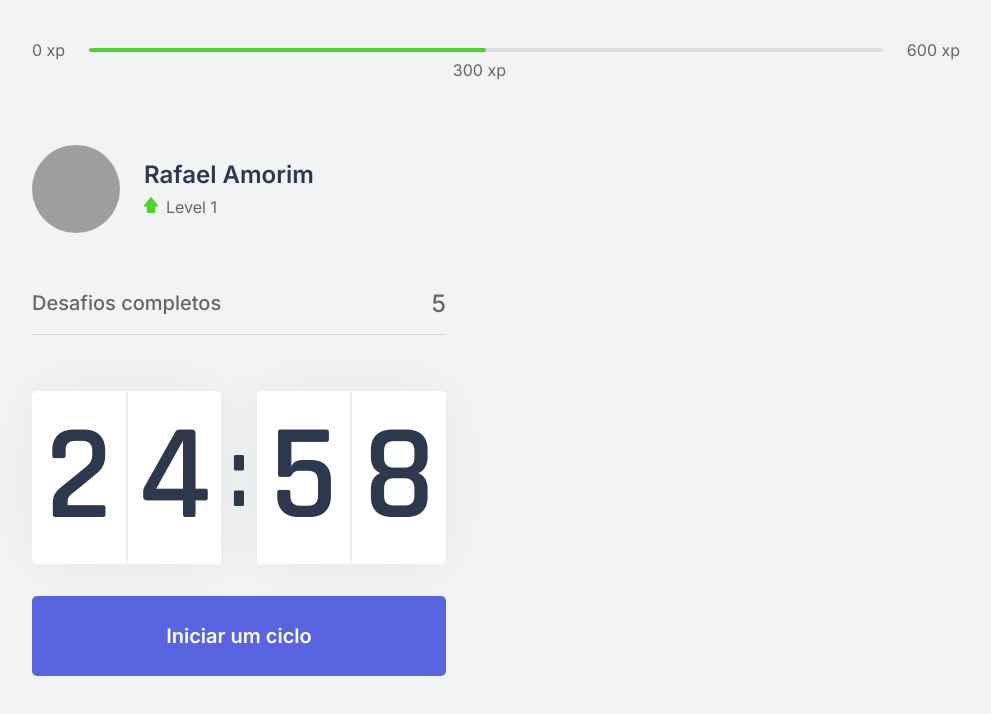
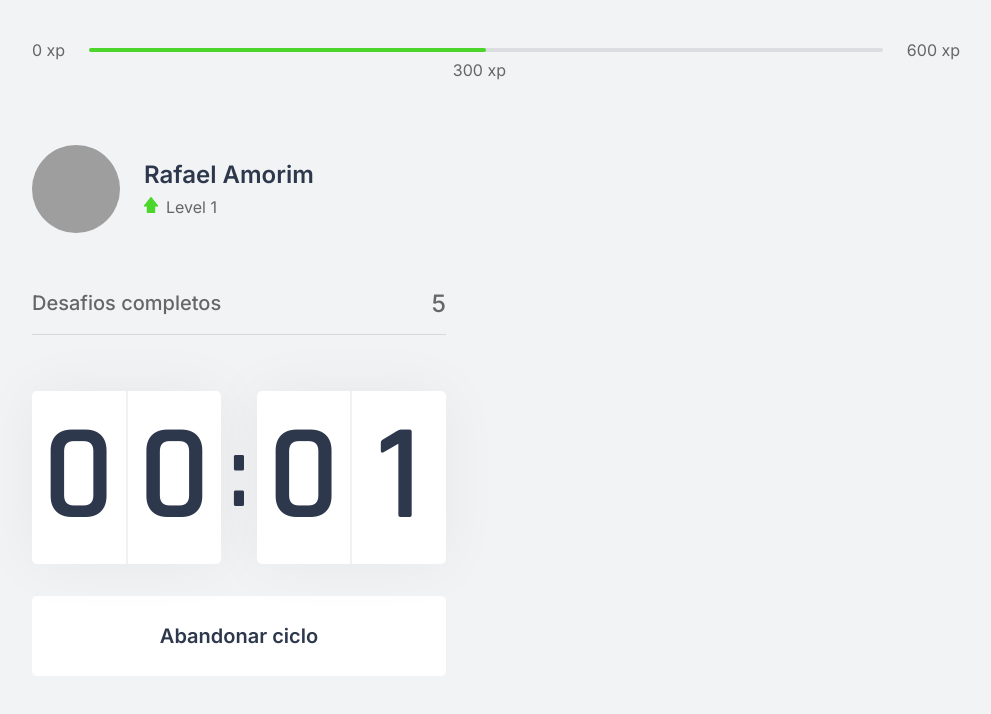
Before and after one commit to rafAmorim8/moveit-next, a Next.js app: page / in a window 1280 px wide. Both pictures are taken after a click on the button "Iniciar um ciclo". Shown: the top 714 px of the page, without its empty margins (144-1135 px from the left). Built offline with nearby package versions, Linux system fonts and the light colour scheme; grey boxes are pictures that could not be loaded.

Commit message:
Created different buttons depending on the countdown status

```diff
--- a/src/components/Countdown.tsx
+++ b/src/components/Countdown.tsx
@@ -1,9 +1,12 @@
 import { useState, useEffect } from 'react';
 import styles from '../styles/components/Countdown.module.css';
 
+let countdownTimeout: NodeJS.Timeout;
+
 export function Countdown() {
-  const [time, setTime] = useState(25 * 60);
-  const [active, setActive] = useState(false);
+  const [time, setTime] = useState(0.05 * 60);
+  const [isActive, setIsActive] = useState(false);
+  const [hasFinished, setHasFinished] = useState(false);
 
   const minutes = Math.floor(time / 60);
   const seconds = time % 60;
@@ -12,16 +15,25 @@
   const [secondLeft, secondRight] = String(seconds).padStart(2, '0').split('');
 
   function startCountdown() {
-    setActive(true);
+    setIsActive(true);
+  }
+
+  function resetCountdown() {
+    clearTimeout(countdownTimeout);
+    setIsActive(false);
+    setTime(0.05 * 60);
   }
 
   useEffect(() => {
-    if (active && time > 0) {
-      setTimeout(() => {
+    if (isActive && time > 0) {
+      countdownTimeout = setTimeout(() => {
         setTime(time - 1);
       }, 1000)
+    } else if (isActive && time === 0) {
+      setHasFinished(true);
+      setIsActive(false);
     }
-  }, [active, time]);
+  }, [isActive, time]);
 
   return (
     <div>
@@ -37,13 +49,33 @@
         </div>
       </div>
 
+      { hasFinished ? (
+        <button
+          disabled
+          className={styles.countdownButton}
+        > Ciclo encerrado
+        </button>
+      ) : (
+          <>
+            { isActive ? (
+              <button
+                type="button"
+                className={`${styles.countdownButton} ${styles.countdownButtonActive}`}
+                onClick={resetCountdown}
+              >
+                Abandonar ciclo
+              </button>) : (
                 <button
                   type="button"
                   className={styles.countdownButton}
                   onClick={startCountdown}
                 >
                   Iniciar um ciclo
-          </button>
+                </button>)}
+          </>
+        )}
+
+
     </div>
   );
 }
--- a/src/styles/components/Countdown.module.css
+++ b/src/styles/components/Countdown.module.css
@@ -60,6 +60,22 @@
   transition: background-color 0.2s;
 }
 
-.countdownButton:hover {
+.countdownButton:not(:disabled):hover {
   background: var(--blue-dark);
 }
+
+.countdownButtonActive {
+  background: var(--white);
+  color: var(--title);
+}
+
+.countdownButtonActive:hover {
+  background: var(--red);
+  color: var(--white);
+}
+
+.countdownButton:disabled {
+  background: var(--white);
+  color: var(--text);
+  cursor: not-allowed;
+}
```
Lines whose indentation alone changed are shown as unchanged.
